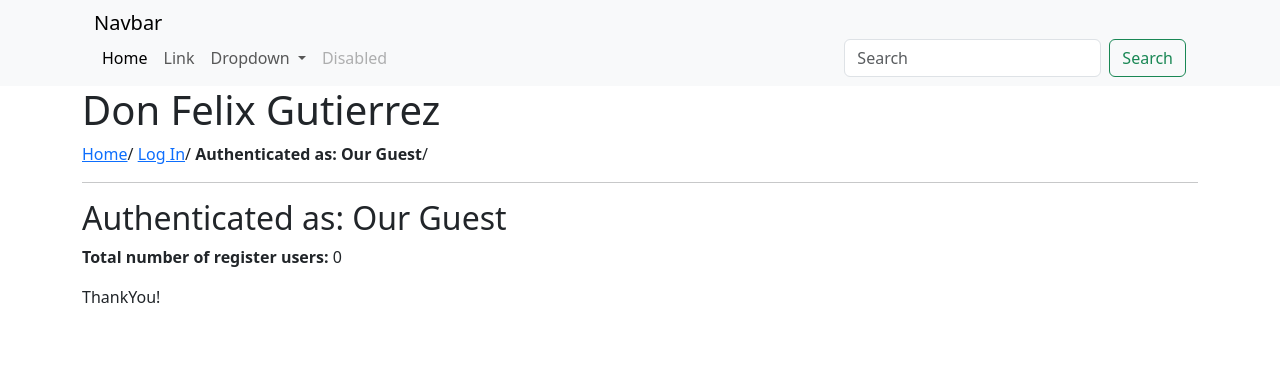
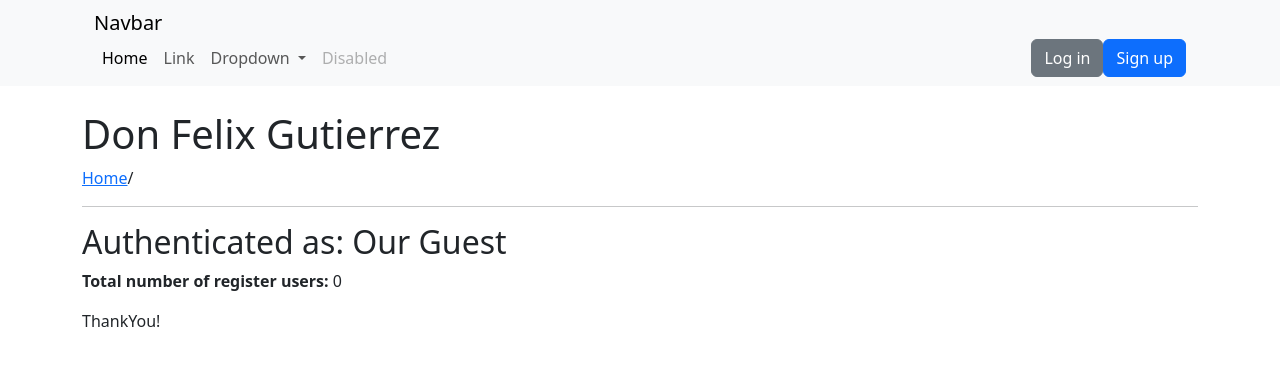
Before and after one commit to pauloccardona/django_project, a Django app: page / in a window 1280 px wide. Shown: the top 366 px of the page. Run offline with Django 4.2, Linux system fonts and the light colour scheme.

Commit message:
Tutorial8: Botones de Signup y Login

```diff
--- a/django_project/templates/base.html
+++ b/django_project/templates/base.html
@@ -8,7 +8,7 @@
   </head>
   <body>
 
-    <nav class="navbar navbar-expand-lg bg-body-tertiary">
+    <nav class="navbar navbar-expand-lg bg-body-tertiary mb-4">
       <div class="container">
         <div class="container-fluid">
           <a class="navbar-brand" href="#">Navbar</a>
@@ -39,8 +39,9 @@
               </li>
             </ul>
             <form class="d-flex" role="search">
-              <input class="form-control me-2" type="search" placeholder="Search" aria-label="Search">
-              <button class="btn btn-outline-success" type="submit">Search</button>
+              <a href="{% url 'login' %}" class="btn btn-secondary" >Log in</a>
+              <a href="{% url 'signup' %}" class="btn btn-primary">Sign up</a>
+
             </form>
           </div>
         </div>
@@ -55,9 +56,9 @@
         <a href="{% url 'newcheck2' %}">New Check (Class-based view)</a>/ <b>Authenticated as: {{ user.username }}</b>/
         <a href="{% url 'password_change' %}">Change Password</a>/
         <a href="{% url 'logout' %}">Log Out</a>
-        <a href="{% url 'signup' %}">Sign Up</a>/
+
       {% else %}
-        <a href="{% url 'login' %}">Log In</a>/ <b>Authenticated as: Our Guest</b>/
+
       {% endif  %}
       <hr>
       {% block content %}
```
